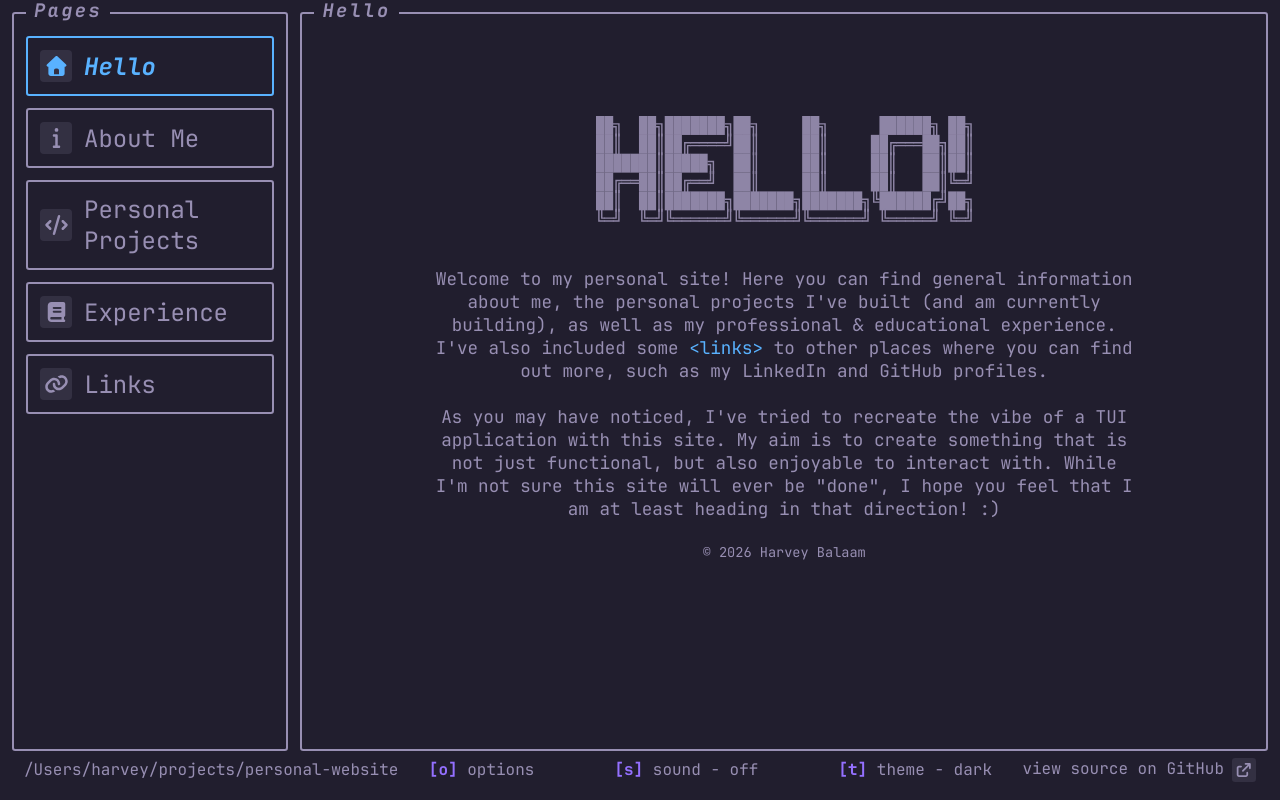
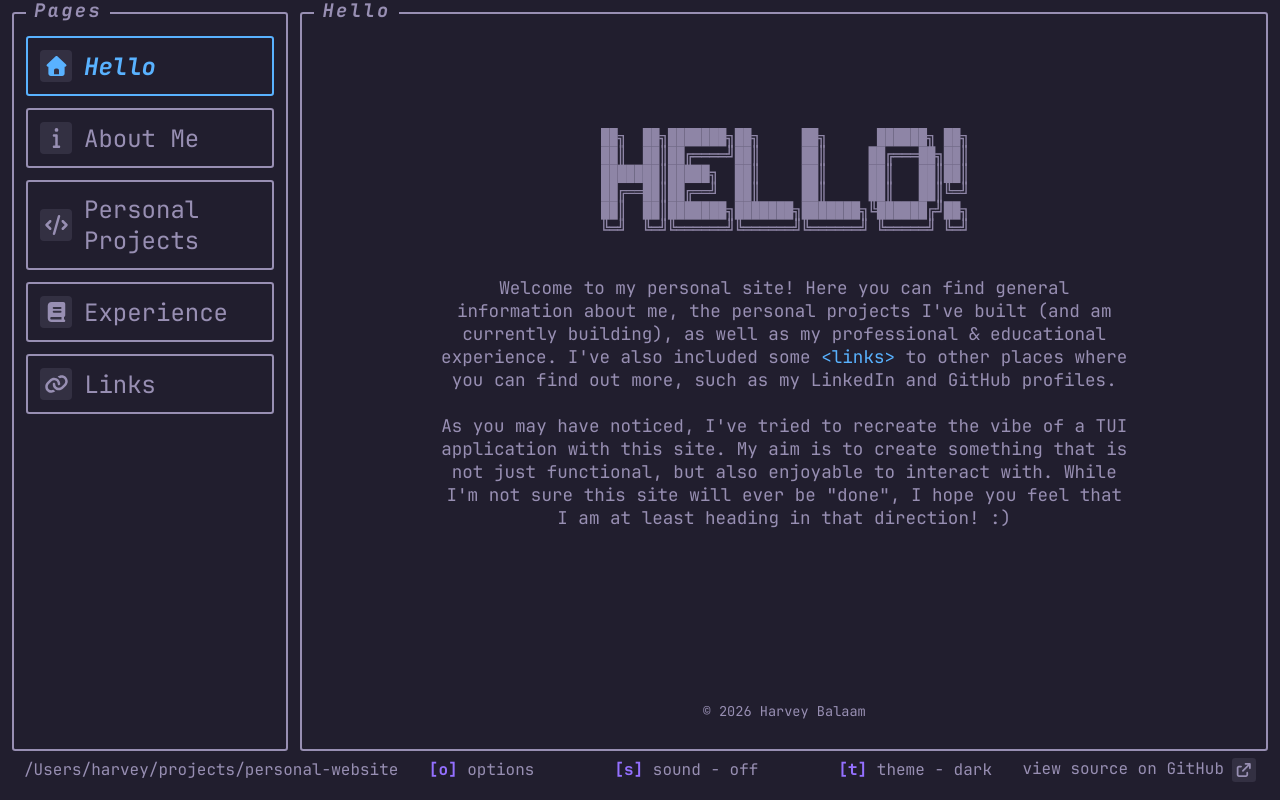
Before and after one commit to harveybalaam/personal-website, a React (Vite) app: page / in a window 1280 px wide. Built offline with nearby package versions, Linux system fonts and the light colour scheme.

Commit message:
fix: space between elements on hello page

```diff
--- a/src/pages/Hello/Hello.css
+++ b/src/pages/Hello/Hello.css
@@ -1,5 +1,10 @@
 #copyright {
   font-size: 0.85rem;
+}
+
+.hello-page {
+  display: flex;
+  flex-direction: column;
 }
 
 .hello-title {
@@ -14,6 +19,8 @@
 .hello-body {
   display: flex;
   flex-direction: column;
+  flex-grow: 1;
+  justify-content: space-between;
 }
 
 .hello-body > p {
--- a/src/pages/Hello/index.tsx
+++ b/src/pages/Hello/index.tsx
@@ -4,7 +4,7 @@ import "./Hello.css";
 
 export default function Hello() {
   return (
-    <>
+    <div className="page-content-wrapper hello-page">
       <div className="hello-title centered">
         <img src={helloTitle} alt="ASCII art page title which reads 'Hello!'" />
       </div>
@@ -31,6 +31,6 @@ export default function Hello() {
         </p>
         <p id="copyright">&copy; 2026 Harvey Balaam</p>
       </div>
-    </>
+    </div>
   );
 }
```
